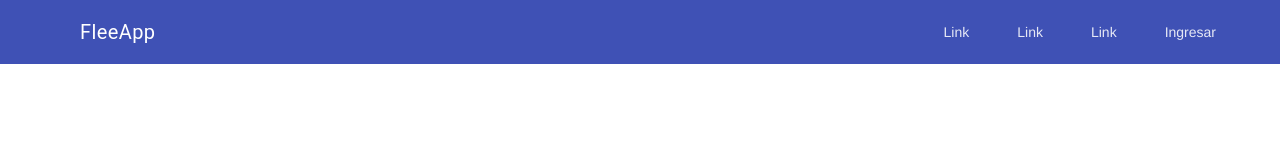
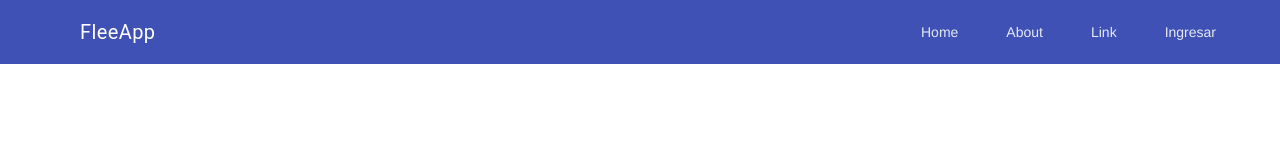
Before and after one commit to ovnicraft/vue-material-test, a Vue app: page /#/ in a window 1280 px wide. Shown: the top 160 px of the page. Built offline with nearby package versions, Linux system fonts and the light colour scheme.

Commit message:
[IMP] about

```diff
--- a/src/App.vue
+++ b/src/App.vue
@@ -8,10 +8,11 @@
         <div class="mdl-layout-spacer"></div>
         <!-- Navigation. We hide it in small screens. -->
         <nav class="mdl-navigation mdl-layout--large-screen-only">
-          <a class="mdl-navigation__link" href="">Link</a>
-          <a class="mdl-navigation__link" href="">Link</a>
+          <router-link class="mdl-navigation__link" to="/" >Home</router-link>
+          <router-link class="mdl-navigation__link" to="/about">About</router-link>
           <a class="mdl-navigation__link" href="">Link</a>
           <router-link class="mdl-navigation__link" to="/login">Ingresar</router-link>
+          <router-view</router-view>
         </nav>
       </div>
     </header>
--- /dev/null
+++ b/src/components/About.vue
@@ -0,0 +1,11 @@
+<template>
+  <div id="about" class="about">
+    <h1>About</h1>
+  </div>
+</template>
+
+<script>
+  export default {
+    name: 'About',
+  };
+</script>
--- a/src/components/Login.vue
+++ b/src/components/Login.vue
@@ -1,5 +1,5 @@
 <template>
-  <main class="mdl-layout__content">
+  <div id="login" class="login mdl-layout__content">
     <div class="mdl-grid">
       <div class="mdl-cell mdl-cell--12-col">
         <h4>Login</h4>
@@ -34,12 +34,12 @@
         </form>
       </div>
     </div>
-  </main>
+  </div>
 
 </template>
 
 <script>
 export default {
-  name: 'login',
+  name: 'Login',
 };
 </script>
--- a/src/router/index.js
+++ b/src/router/index.js
@@ -2,6 +2,7 @@ import Vue from 'vue';
 import Router from 'vue-router';
 import App from '@/App';
 import Login from '@/components/Login';
+import About from '@/components/About';
 
 
 Vue.use(Router);
@@ -10,13 +11,18 @@ export default new Router({
   routes: [
     {
       path: '/',
-      name: 'home',
+      name: 'App',
       component: App,
     },
     {
       path: '/login',
-      name: 'login',
+      name: 'Login',
       component: Login,
+    },
+    {
+      path: '/about',
+      name: 'About',
+      component: About,
     },
   ],
 });
```
